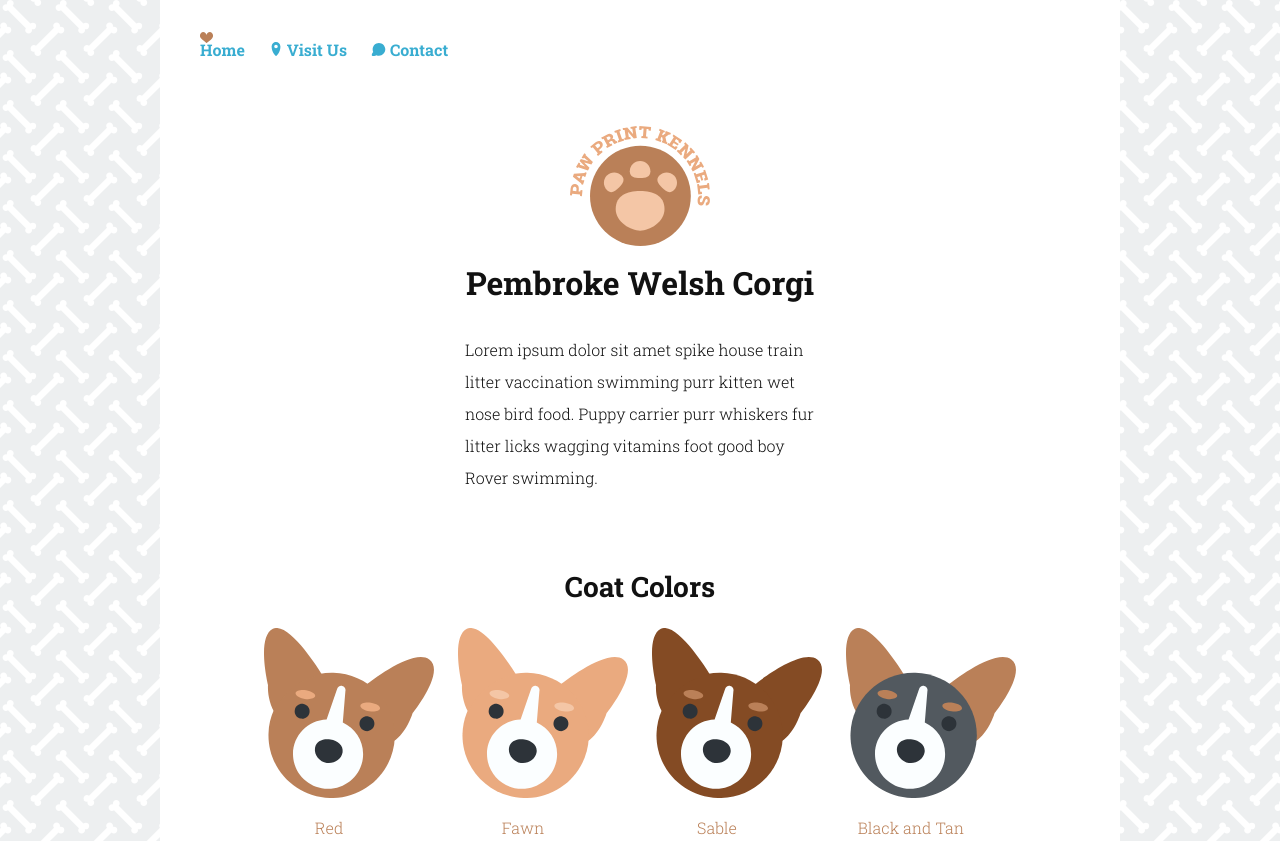
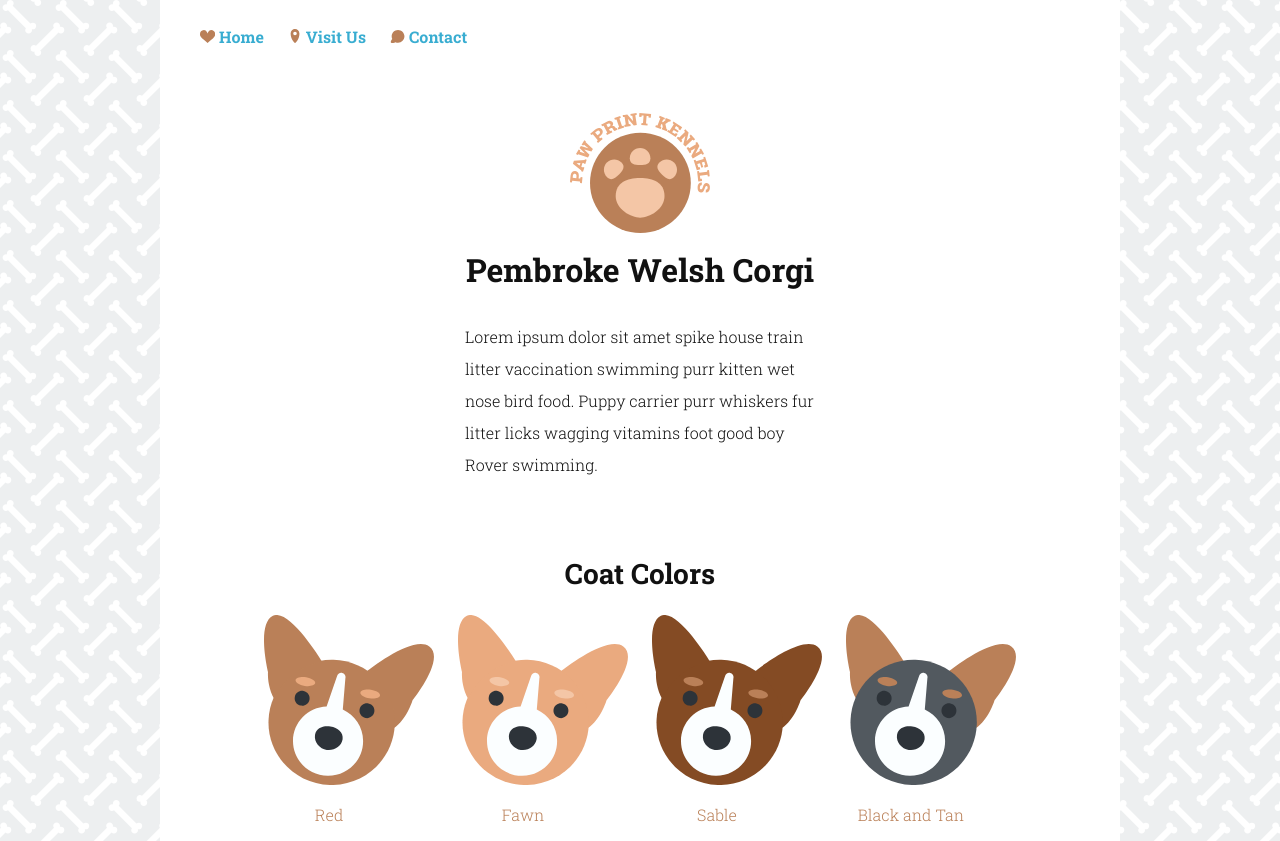
Before and after one commit to sup3rpr0xy/svg-site-update, a plain HTML site: page index.html in a window 1280 px wide. Shown: the top 841 px of the page. Drawn offline with Linux system fonts and the light colour scheme.

Commit message:
made navigation icons change colour

```diff
--- a/index.html
+++ b/index.html
@@ -19,26 +19,38 @@
           <ul>
             <li>
               <a href="#">
-                <div class="icons">
-                  <svg version="1.1" id="Layer_1" xmlns="http://www.w3.org/2000/svg" xmlns:xlink="http://www.w3.org/1999/xlink" x="0px" y="0px" viewBox="0 0 28 24" style="enable-background:new 0 0 28 24;" xml:space="preserve">
+                <svg class="heart" version="1.1" id="Layer_1" xmlns="http://www.w3.org/2000/svg" xmlns:xlink="http://www.w3.org/1999/xlink" x="0px" y="0px" viewBox="0 0 28 24" style="enable-background:new 0 0 28 24;" xml:space="preserve">
                 <style type="text/css">
                     .st0{fill:#39ADD1;}
                 </style>
                 <path class="st0" d="M28,7.1C28,4.2,25.5,0,20.7,0C15.8,0,14,6.6,14,6.6S12.2,0,7.3,0C2.5,0,0,4.2,0,7.1c0,2.1-0.6,3.7,4.2,8.7
                     C6.3,18,9.7,19.7,14,24c4.3-4.3,7.8-6,9.8-8.1C28.6,10.9,28,9.2,28,7.1z"/>
                 </svg>
-                </div> Home</a>
+                <span> Home </span>
+              </a>
             </li>
             <li>
               <a href="#">
-                <img src="svgs/nav-location.svg" alt="Navigation Visit Us Icon" height="14px">
-
+                <svg class="location" version="1.1" id="Layer_1" xmlns="http://www.w3.org/2000/svg" xmlns:xlink="http://www.w3.org/1999/xlink" x="0px" y="0px" viewBox="0 0 24 24" style="enable-background:new 0 0 24 24;" xml:space="preserve">
+                <style type="text/css">
+                    .st0{fill:#39ADD1;}
+                </style>
+                <path class="st0" d="M19.5,7.1C19.3,3.2,16,0,12.1,0c0,0,0,0,0,0c0,0,0,0,0,0c-2,0-3.9,0.8-5.3,2.2c-1.3,1.3-2.1,3-2.3,4.9
+                    c0,0.1,0,0.9,0,0.9c0.3,9.3,6.2,15,6.9,15.7c0.2,0.2,0.4,0.3,0.7,0.3c0.2,0,0.5-0.1,0.7-0.3c0.7-0.6,6.5-6.4,6.8-15.6
+                    C19.5,7.9,19.5,7.2,19.5,7.1z M9,7.5c0-1.7,1.3-3,3-3c1.7,0,3,1.3,3,3c0,1.7-1.3,3-3,3C10.3,10.5,9,9.2,9,7.5z"/>
+                </svg>
                 <span> Visit Us </span>
               </a>
             </li>
             <li>
               <a href="#">
-                <img src="svgs/nav-contact.svg" alt="Navigation Contact Icon" height="13px">
+                <svg class="contact" version="1.1" id="Layer_1" xmlns="http://www.w3.org/2000/svg" xmlns:xlink="http://www.w3.org/1999/xlink" x="0px" y="0px" viewBox="0 0 28 24" style="enable-background:new 0 0 28 24;" xml:space="preserve">
+                <style type="text/css">
+                    .st0{fill:#39ADD1;}
+                </style>
+                <path class="st0" d="M10.1,22.5c1.5,0.7,3.1,1,4.8,1c6.5,0,11.8-5.3,11.8-11.8C26.6,5.3,21.3,0,14.8,0C8.3,0,3.1,5.3,3.1,11.8
+                    c0,1.8,0.4,3.5,1.1,5c-0.1,0.1-3.9,4.8-2.5,6.2l0.5,0.5C3.7,25,9.9,22.7,10.1,22.5z"/>
+                </svg>
                 <span> Contact </span>
               </a>
             </li>
--- a/styles.css
+++ b/styles.css
@@ -46,9 +46,17 @@ header {
     line-height: 1em;
   }
 
-.icons {
+.heart,
+.contact{
   height: 13px;
-  width: 13px;
+}
+
+.location {
+  height: 14px;
+}
+
+svg path:hover {
+  fill: #111;
 }
 
 .logo {
```
Lines whose indentation alone changed are shown as unchanged.
